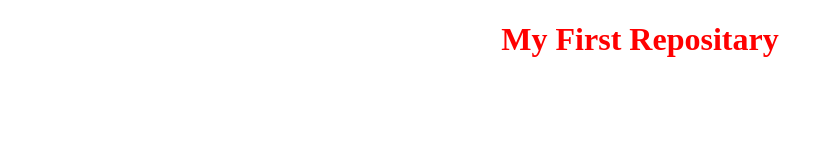
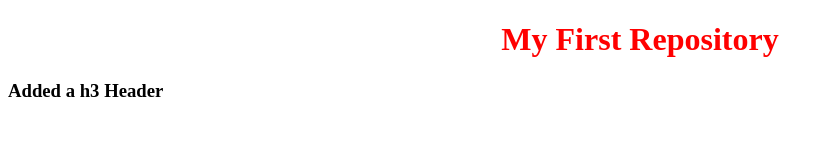
Before and after one commit to mhmahdi97/my-first-repo, a plain HTML site: page index.html in a window 1280 px wide. Shown: the whole page, without its empty margins (0-833 px from the left). Drawn offline with Linux system fonts and the light colour scheme.

Commit message:
Added a h3 Header

```diff
--- a/index.html
+++ b/index.html
@@ -4,10 +4,11 @@
     <meta charset="UTF-8" />
     <meta http-equiv="X-UA-Compatible" content="IE=edge" />
     <meta name="viewport" content="width=device-width, initial-scale=1.0" />
-    <title>First Repositary Website</title>
+    <title>First Repository Website</title>
     <link rel="stylesheet" href="style.css" />
   </head>
   <body>
-    <h1>My First Repositary</h1>
+    <h1>My First Repository</h1>
+    <h3>Added a h3 Header</h3>
   </body>
 </html>
```
